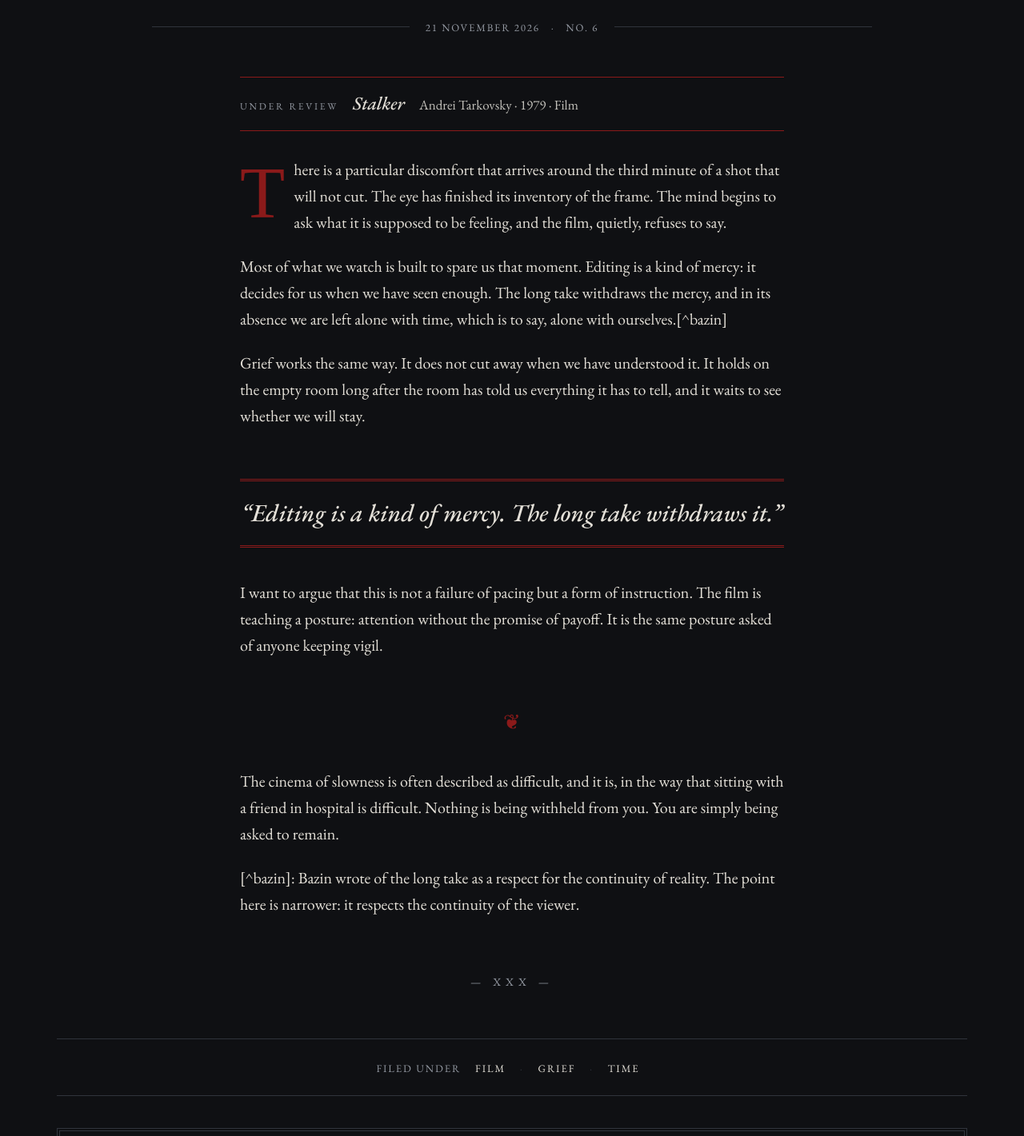
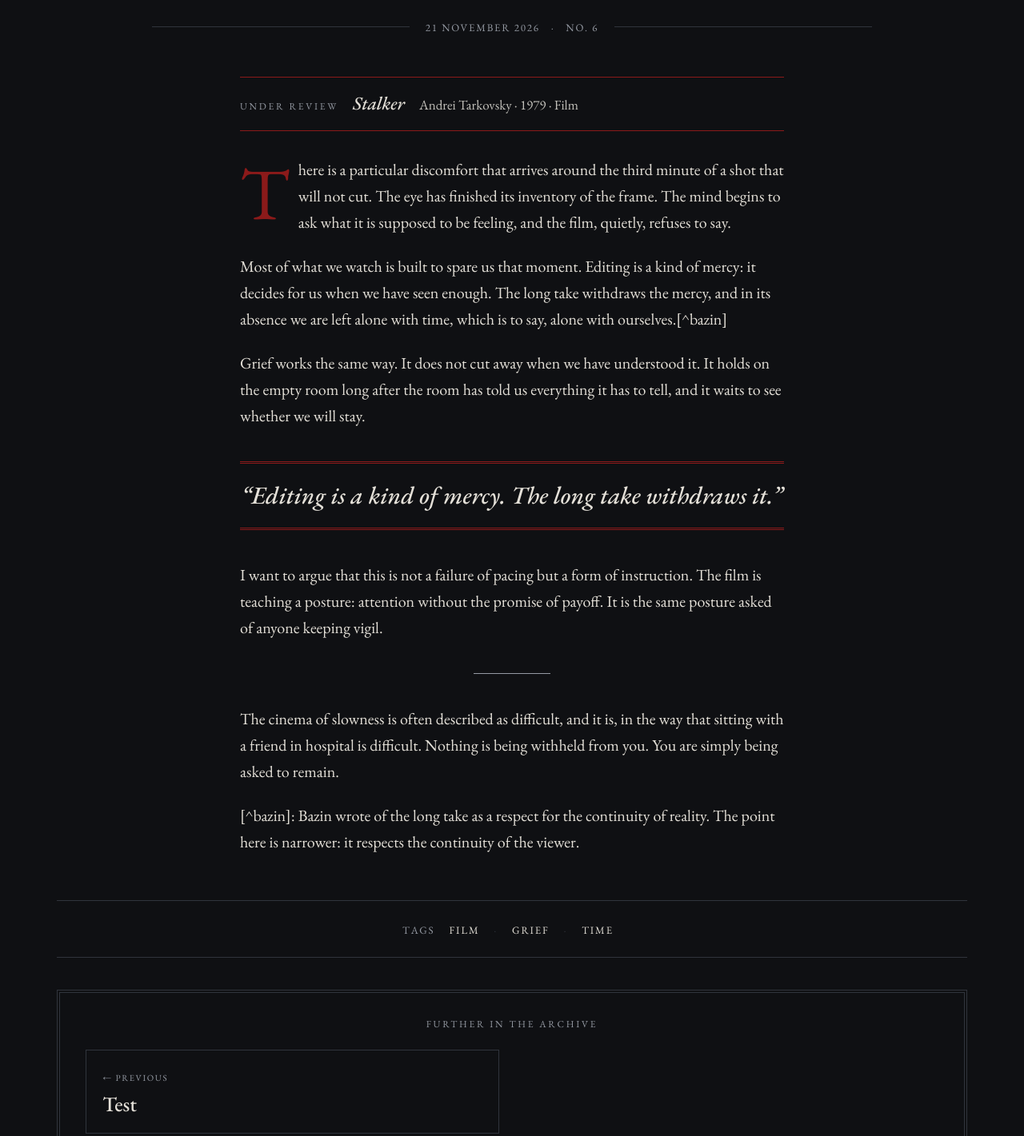
Before and after one commit to sspandit14/blogborne, an Astro site: page /posts/the-long-take in a window 1280 px wide. Shown: the part 410-1831 px from the top of the page at 80% size. Built offline with nearby package versions, Linux system fonts and the light colour scheme; Astro itself is replaced by a stand-in of ours; a web font is replaced by a local one.

Commit message:
minor appearance changes

```diff
--- a/src/components/SiteFooter.astro
+++ b/src/components/SiteFooter.astro
@@ -7,7 +7,6 @@ import { SITE } from "../site";
     <a class="logo" href="/">{SITE.title}</a>
     <nav class="sc" aria-label="Footer">
       <a href="/search/">Archives</a>
-      <a href="/search/">Search</a>
       <a href="/about/">About</a>
       <a href="/rss.xml">RSS</a>
     </nav>
--- a/src/pages/posts/[id].astro
+++ b/src/pages/posts/[id].astro
@@ -80,13 +80,12 @@ const reviewBy = review ? [review.creator, review.year, review.medium].filter(Bo
           </aside>
         )}
         <Content />
-        <div class="endmark sc" aria-hidden="true">— xxx —</div>
       </div>
     </article>
 
     {tags.length > 0 && (
       <div class="tagband sc">
-        <span class="muted">Filed under</span>
+        <span class="muted">Tags</span>
         {tags.map((t, i) => (
           <>
             {i > 0 && <span class="bar" aria-hidden="true">·</span>}
@@ -138,12 +137,8 @@ const reviewBy = review ? [review.creator, review.year, review.medium].filter(Bo
   figcaption { padding-top: 6px; font-size: 15px; color: var(--muted); display: flex; justify-content: space-between; flex-wrap: wrap; gap: 4px 16px; }
   .cap { font-style: italic; }
 
-  /* ---- body ----
-     Flex column so the end mark (order 1) can sit above the footnotes
-     (order 2), which Markdown always appends as the last thing in <Content />. */
-  .body { max-width: 680px; margin: 48px auto 0; font-size: 20px; line-height: 1.65; display: flex; flex-direction: column; }
-  .body > :global(.footnotes) { order: 2; }
-  .endmark { order: 1; text-align: center; margin-top: 40px; font-size: 20px; letter-spacing: 0.3em; color: var(--muted); }
+  /* ---- body ---- */
+  .body { max-width: 680px; margin: 48px auto 0; font-size: 20px; line-height: 1.65; }
 
   .review { border-block: 1px solid var(--blood); padding: 14px 0; margin-bottom: 32px; display: flex; gap: 6px 18px; align-items: baseline; flex-wrap: wrap; }
   .review .label { font-size: 17px; }
@@ -153,7 +148,7 @@ const reviewBy = review ? [review.creator, review.year, review.medium].filter(Bo
   /* Markdown output isn't tagged with this component's scope, hence :global() */
   .body :global(p) { margin: 0 0 22px; }
   .body > :global(p:first-of-type)::first-letter {
-    float: left; font-family: var(--font-mast); font-size: 4.6em; line-height: 0.8;
+    float: left; font-size: 4.6em; line-height: 0.8;
     padding: 0.1em 0.12em 0 0; color: var(--blood);
   }
   .body :global(h1), .body :global(h2), .body :global(h3) { font-weight: 500; line-height: 1.2; margin: 40px 0 16px; }
@@ -168,9 +163,8 @@ const reviewBy = review ? [review.creator, review.year, review.medium].filter(Bo
   .body :global(blockquote) { margin: 40px 0; padding: 20px 0; border-block: 3px double var(--blood); text-align: center; }
   .body :global(blockquote p) { margin: 0; font-style: italic; font-weight: 500; font-size: clamp(24px, 2.4vw, 32px); line-height: 1.3; text-wrap: balance; }
 
-  /* a Markdown rule (*** or ---) becomes a fleuron */
-  .body :global(hr) { border: 0; margin: 36px 0; height: auto; overflow: visible; text-align: center; font-size: 26px; color: var(--blood); }
-  .body :global(hr)::before { content: "❦"; }
+  /* a Markdown rule (*** or ---) becomes a short centred hairline */
+  .body :global(hr) { width: 96px; height: 0; margin: 40px auto; border: 0; border-top: 1px solid var(--muted); }
 
   .body > :global(.footnotes) { margin-top: 40px; padding-top: 16px; border-top: 1px solid var(--rules); font-size: 16px; line-height: 1.5; color: var(--muted); }
   .body :global(.footnotes ol) { margin: 0; padding-left: 1.4em; }
```
